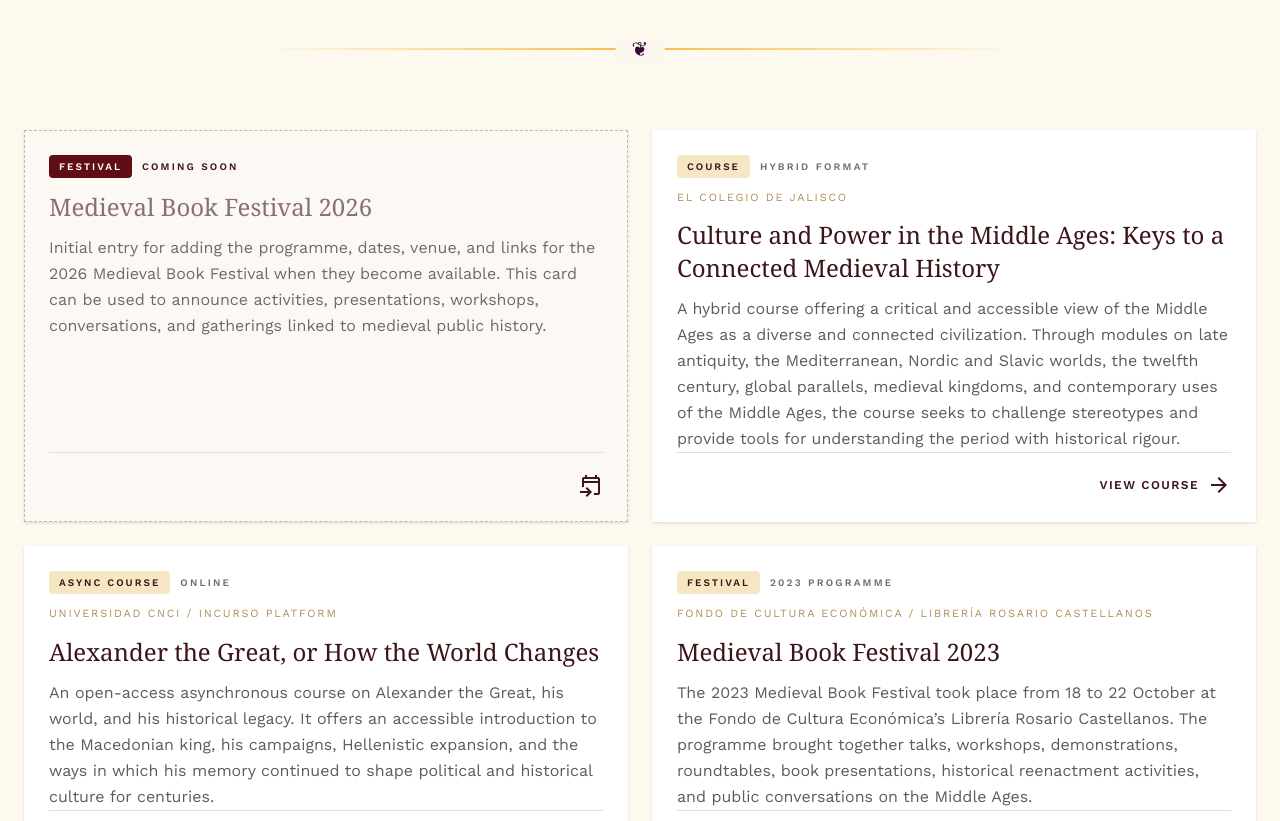
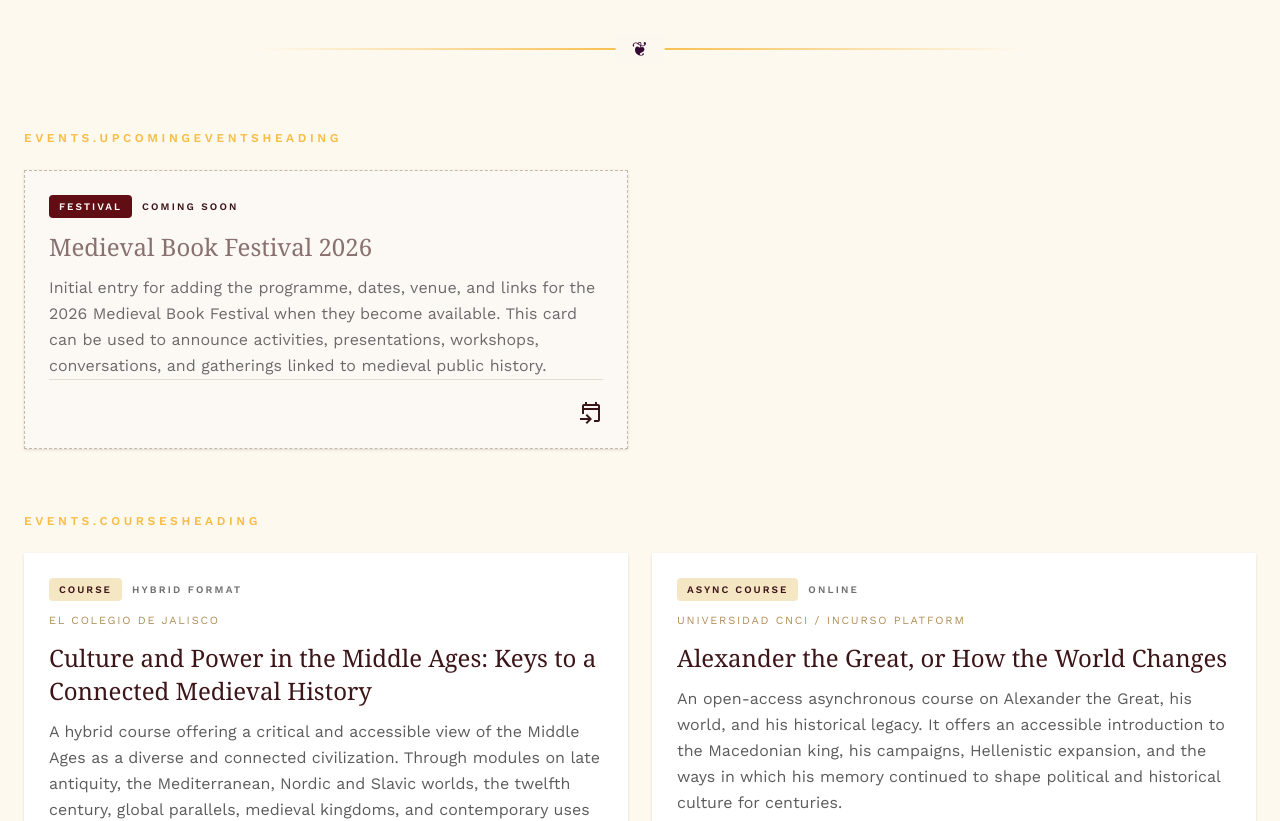
Before and after one commit to falcando/mexicomedieval, a Next.js app in the folder landing/: page /eventos in a window 1280 px wide. Shown: the part 360-1181 px from the top of the page. Built offline with nearby package versions, Linux system fonts and the light colour scheme; a web font is replaced by a local one.

Commit message:
Update events-page.tsx

```diff
--- a/landing/views/events-page.tsx
+++ b/landing/views/events-page.tsx
@@ -19,6 +19,47 @@
   const hasPreviousPage = page > 1;
   const hasNextPage = page < totalPages;
 
+  const events = data?.events ?? [];
+
+  const isCourseEvent = (event: (typeof events)[number]) => {
+    const category = event.category.toLowerCase();
+    return category.includes("curso") || category.includes("course");
+  };
+
+  const upcomingEvents = events.filter((event) => !event.active);
+
+  const courseEvents = events.filter(
+    (event) => event.active && isCourseEvent(event),
+  );
+
+  const pastEvents = events.filter(
+    (event) => event.active && !isCourseEvent(event),
+  );
+
+  const renderEventSection = (
+    title: string,
+    sectionEvents: typeof events,
+  ) => {
+    if (sectionEvents.length === 0) {
+      return null;
+    }
+
+    return (
+      <section>
+        <h2 className="font-label mb-6 text-xs font-bold tracking-[0.3em] text-tertiary-fixed-dim uppercase">
+          {title}
+        </h2>
+        <ul className="grid gap-6 md:grid-cols-2">
+          {sectionEvents.map((event, index) => (
+            <li key={`${event.title}-${index}`}>
+              <EventCard event={event} />
+            </li>
+          ))}
+        </ul>
+      </section>
+    );
+  };
+
   return (
     <PageContainer pretitle={t("events.pretitle")} title={t("events.titleLine")} subtitle={t("events.subtitle")}>
       <section aria-label={t("events.catalogAria")}>
@@ -34,16 +75,14 @@
 
         {hasEvents ? (
           <>
-            <ul
-              className="grid gap-6 md:grid-cols-2"
+            <div
               aria-busy={isPending || isFetching}
+              className="space-y-16"
             >
-              {data?.events.map((event, index) => (
-                <li key={`${event.title}-${index}`}>
-                  <EventCard event={event} />
-                </li>
-              ))}
-            </ul>
+              {renderEventSection(t("events.upcomingEventsHeading"), upcomingEvents)}
+              {renderEventSection(t("events.coursesHeading"), courseEvents)}
+              {renderEventSection(t("events.pastEventsHeading"), pastEvents)}
+            </div>
 
             {totalPages > 1 ? (
               <div className="mt-16 flex flex-col items-center gap-6">
```
